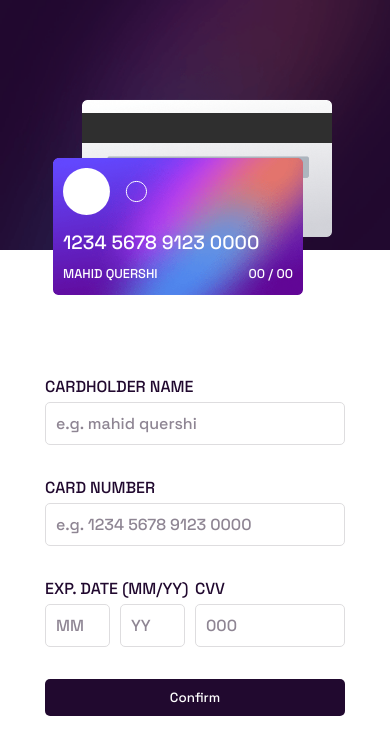
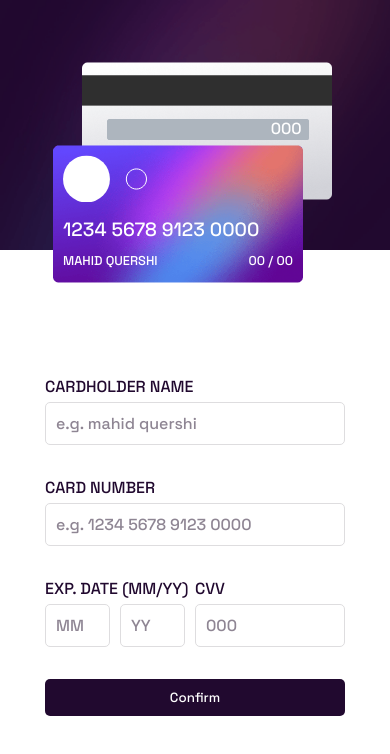
Before and after one commit to Mahad410/credit_card, a plain HTML site: page index.html in a window 390 px wide. Drawn offline with Linux system fonts and the light colour scheme.

Commit message:
Credit Card

```diff
--- a/style.css
+++ b/style.css
@@ -306,7 +306,7 @@ input[type='number']::-webkit-inner-spin-button {
     .cards {
         position: absolute;
         left: 50%;
-        top: 20%;
+        top: 10%;
         transform: translate(-60%, -50%);
     }
 
@@ -315,7 +315,7 @@ input[type='number']::-webkit-inner-spin-button {
     }
 
     .back {
-        margin-top: -200px;
+        margin-top: -225px;
     }
 
 }
```
